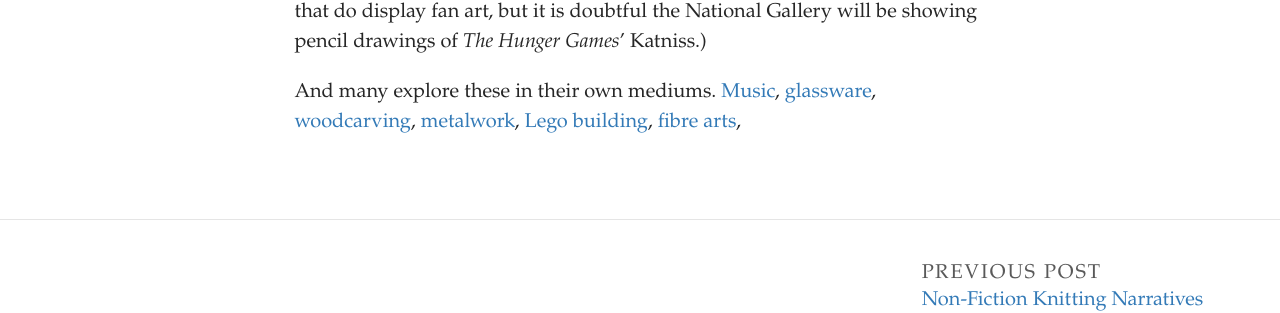
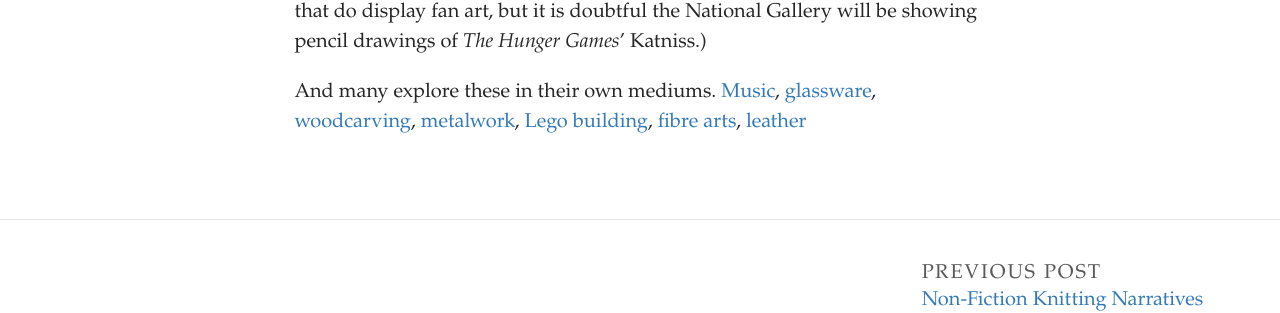
Before and after one commit to SammySpinsAYarn/Blog, a Jekyll site: the page built from _posts/2023-05-16-insert-a-title.md, in a window 1280 px wide. Shown: the part 1302-1615 px from the top of the page. Built offline with Jekyll 4.4.1, drawn with Linux system fonts in a browser that asks for light colours; some web fonts are replaced.

Commit message:
Update Post “2023-05-16-insert-a-title”

```diff
--- a/_posts/2023-05-16-insert-a-title.md
+++ b/_posts/2023-05-16-insert-a-title.md
@@ -11,4 +11,4 @@ F﻿anfiction is the best known of these. Alternate universes (AUs), slashfics,
 
 F﻿or the more artistically inclined, fan art is also a huge category of creation. Almost every major franchise has people recreating scenes or envisaging other moments. The Dungeons and Dragons livestream show 'Critical Role', for example, recieves so much public attention in this area that every week they show a video gallery compilation to show the work their fans have produced about their adventures. This is usually better recieved than fanfiction (depending on the subject of the art), likely because the art is often 'higher quality' as its creators have more practice than their writing counterparts. After all, a great deal of online fanfiction is written by teenagers still developing their style and practising how to write well. ([Perhaps their is a correlation here between creators and cause of derision?](https://www.youtube.com/watch?v=0B543Zkqq88)) These works can display increadible detail and skill, showcasing talent and time spent, yet will likely never be shown in a traditional gallery unless there is a showcase designed for them. (Side note, there are certain areas like comic book shops that do display fan art, but it is doubtful the National Gallery will be showing pencil drawings of *The Hunger Games*' Katniss.)
 
-A﻿nd many explore these in their own mediums. [Music](https://www.youtube.com/watch?v=bO3zQ7yxbyo), [glassware](https://marimaarte.com/products/bts-glass-mug), [woodcarving](https://imgur.com/gallery/ZJYXrsk), [metalwork](https://www.etsy.com/uk/listing/1171934008/tardis-iron-hanging-basket-bracket?ga_order=most_relevant&ga_search_type=all&ga_view_type=gallery&ga_search_query=doctor+who+glass&ref=sr_gallery-1-15&pro=1&frs=1&organic_search_click=1), [Lego building](https://www.entertainmentearth.com/news/artist-recreates-iconic-dc-comics-characters-and-vehicles-as-life-size-lego-statues/), [fibre arts](https://www.ravelry.com/projects/Owlish/baskerville),
+A﻿nd many explore these in their own mediums. [Music](https://www.youtube.com/watch?v=bO3zQ7yxbyo), [glassware](https://marimaarte.com/products/bts-glass-mug), [woodcarving](https://imgur.com/gallery/ZJYXrsk), [metalwork](https://www.etsy.com/uk/listing/1171934008/tardis-iron-hanging-basket-bracket?ga_order=most_relevant&ga_search_type=all&ga_view_type=gallery&ga_search_query=doctor+who+glass&ref=sr_gallery-1-15&pro=1&frs=1&organic_search_click=1), [Lego building](https://www.entertainmentearth.com/news/artist-recreates-iconic-dc-comics-characters-and-vehicles-as-life-size-lego-statues/), [fibre arts](https://www.ravelry.com/projects/Owlish/baskerville), [leather](https://www.deviantart.com/vladdrakul88/art/Game-of-Thrones-Leather-Wallet-442458202)
```
